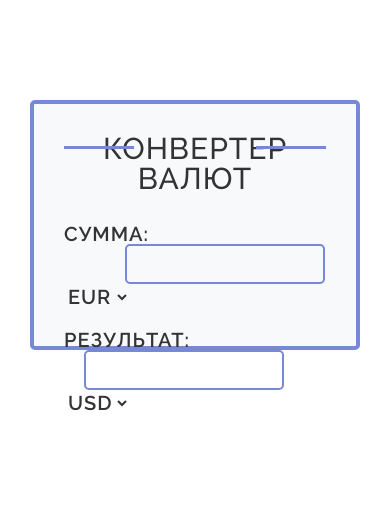
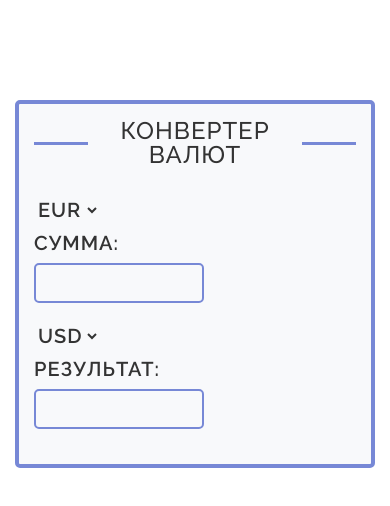
Before and after one commit to Anna-Developer/Money-Converter, a plain HTML site: page index.html in a window 390 px wide. Drawn offline with Linux system fonts and the light colour scheme.

Commit message:
Added mobile version

```diff
--- a/css/style.css
+++ b/css/style.css
@@ -74,14 +74,14 @@ h1, h2, h3, h4, h5, h6 {
 }
 
 .converter {
-    padding: 0 30px;
+    padding: 0 15px;
     margin-top: 100px;
 }
 
 .converter__container {
     max-width: 550px;
-    height: 250px;
-    padding: 30px;
+    min-height: 250px;
+    padding: 15px;
     margin: 0 auto;
     background-color: #ffffff;
     border-radius: 5px;
@@ -90,7 +90,10 @@ h1, h2, h3, h4, h5, h6 {
 }
 
 .converter__container h1 {
-    position: relative;
+    /* position: relative; */
+    display: flex;
+    align-items: center;
+    justify-content: center;
     font-family: Raleway;
     font-size: 30px;
     text-align: center;
@@ -102,23 +105,28 @@ h1, h2, h3, h4, h5, h6 {
 }
 
 .converter__container h1::before, .converter__container h1::after {
-    position: absolute;
+    /* position: absolute; */
+    flex: 0 1 70px;
     content: '';
-    width: 70px;
+    /* width: 70px; */
     height: 3px;
     background-color: #7788d6;
-    top: 12px;
+    /* margin: 0 12px 0 0; */
+    /* top: 12px; */
 }
 
 .converter__container h1::before {
-    left: 0;
+    margin-right: 10px;
 }
 
 .converter__container h1::after {
-    right: 0;
+    margin-left: 10px;
 }
 
 .converter__container p {
+    display: flex;
+    align-items: center;
+    justify-content: space-between;
     font-family: Raleway;
     font-size: 20px;
     margin-bottom: 20px;
@@ -138,17 +146,17 @@ h1, h2, h3, h4, h5, h6 {
     letter-spacing: 1px;
     font-weight: 500;
     color: #333333;
-    margin-right: 20px;
+    /* margin-right: 20px; */
     background: none;
     border-radius: 5px;
 }
 
 .input {
-    margin-left: 61px;
+    margin-left: 40px;
 }
 
 .output {
-    margin-left: 20px;
+    /* margin-left: 20px; */
     user-select: none;
     cursor: default;
 }
@@ -163,3 +171,25 @@ h1, h2, h3, h4, h5, h6 {
     cursor: pointer;
     background: none;
 }
+
+@media screen and (max-width:570px) {
+    .converter__container h1 {
+        font-size: 24px;
+    }
+    /* .converter__container>p, .converter__container select {
+        font-size: 16px;
+    } */
+    .converter__container input {
+        width: 170px;
+        margin: 0;
+    }
+    .converter__container>p {
+        flex-direction: column;
+        align-items: flex-start;
+        justify-content: flex-start;
+        grid-gap: 10px;
+    }
+    .converter__container select {
+        order: -1;
+    }
+}
```
